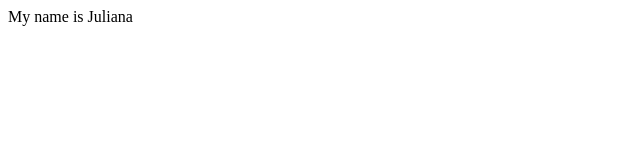
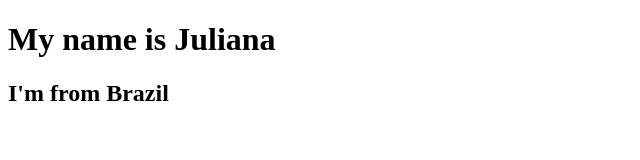
Before and after one commit to julianapivaro/firstcode, a plain HTML site: page index.html in a window 1280 px wide. Shown: the whole page, without its empty margins (0-640 px from the left). Drawn offline with Linux system fonts and the light colour scheme.

Commit message:
Update index.html

```diff
--- a/index.html
+++ b/index.html
@@ -6,6 +6,7 @@
     <title>Week 1</title>
 </head>
 <body>
-   My name is Juliana
+   <h1>My name is Juliana</h1>
+    <h2>I'm from Brazil</h2>
 </body>
 </html>
```
